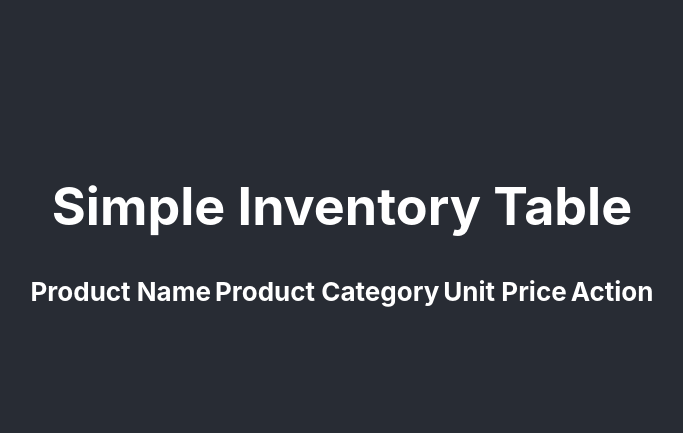
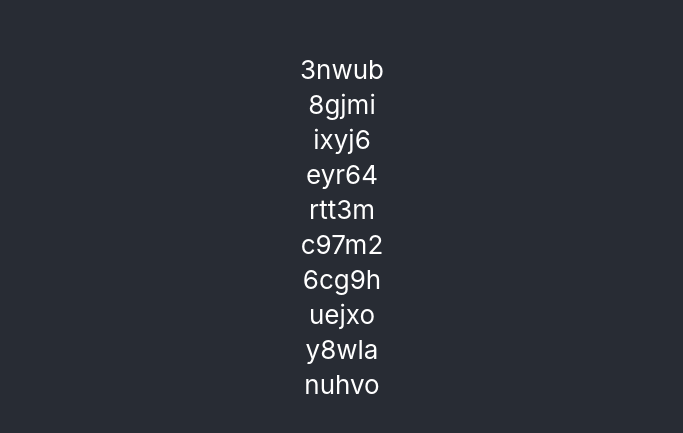
Before and after one commit to fr-mm/competencias-frontend, a React (Create React App) app: page / in a window 1280 px wide. Shown: the part 173-606 px from the top of the page, without its empty margins (298-981 px from the left). Built offline with nearby package versions, Linux system fonts and the light colour scheme; data requests are answered from the project's data file.

Commit message:
otds não tem mais OTD no nome

```diff
--- a/src/componentes/tabela/tabela.tsx
+++ b/src/componentes/tabela/tabela.tsx
@@ -1,34 +1,32 @@
-import React, { useEffect } from "react";
+import React, { useEffect, useState } from "react";
 import BackendAPI from "../../backend-api";
+import { OTDDocente } from "../../otds";
 import "./tabela.css";
 
+export interface IData {}
+
 function Tabela() {
+  const [docentes, setDocentes] = useState<OTDDocente[]>([]);
+
+  const fetchData = async () => {
+    const api = new BackendAPI("http://localhost:4000");
+    const payload = await api.getConteudoDaTabela();
+    setDocentes(payload);
+  };
+
   useEffect(() => {
-    const fetchData = async () => {
-      const api = new BackendAPI("http://localhost:4000");
-      const conteudo = await api.getConteudoDaTabela();
-    };
     fetchData();
   }, []);
+
   return (
     <div className="container">
-      <h1>Simple Inventory Table</h1>
       <table>
-        <thead>
-          <tr>
-            <th>Product Name</th>
-            <th>Product Category</th>
-            <th>Unit Price</th>
-            <th>Action</th>
-          </tr>
-        </thead>
         <tbody>
-          <tr>
-            <td />
-            <td />
-            <td />
-            <td />
-          </tr>
+          {docentes.map((docente) => (
+            <tr key={docente.id}>
+              <td>{docente.nome}</td>
+            </tr>
+          ))}
         </tbody>
       </table>
     </div>
--- /dev/null
+++ b/src/otds/competencia.ts
@@ -0,0 +1,5 @@
+import Disciplina from "./disciplina";
+
+export default class Competencia {
+  constructor(readonly disciplina: Disciplina, readonly nivel: number) {}
+}
--- a/src/otds/otdDisciplina.ts
+++ b/src/otds/disciplina.ts
@@ -1,3 +1,3 @@
-export default class OTDDisciplina {
+export default class Disciplina {
   constructor(readonly id: string, readonly nome: string) {}
 }
--- a/src/otds/otdDisciplinaNaTabela.ts
+++ b/src/otds/disciplinaNaTabela.ts
@@ -3,7 +3,7 @@ interface ArgsOTDDisciplinaNaTabela {
   nome: string;
 }
 
-export default class OTDDisciplinaNaTabela {
+export default class DisciplinaNaTabela {
   id: string;
   nome: string;
 
--- a/src/otds/otdCompetencia.ts
+++ /dev/null
@@ -1,5 +0,0 @@
-import OTDDisciplina from "./otdDisciplina";
-
-export default class OTDCompetencia {
-  constructor(readonly disciplina: OTDDisciplina, readonly nivel: number) {}
-}
```
Also changed, not shown: src/otds/docente.ts (added, +9 -0 lines), src/otds/index.ts (+8 -4 lines), src/otds/linhaDeTabela.ts (added, +17 -0 lines), src/otds/otdDocente.ts (deleted, +0 -9 lines), src/otds/otdLinhaDeTabela.ts (deleted, +0 -17 lines).
